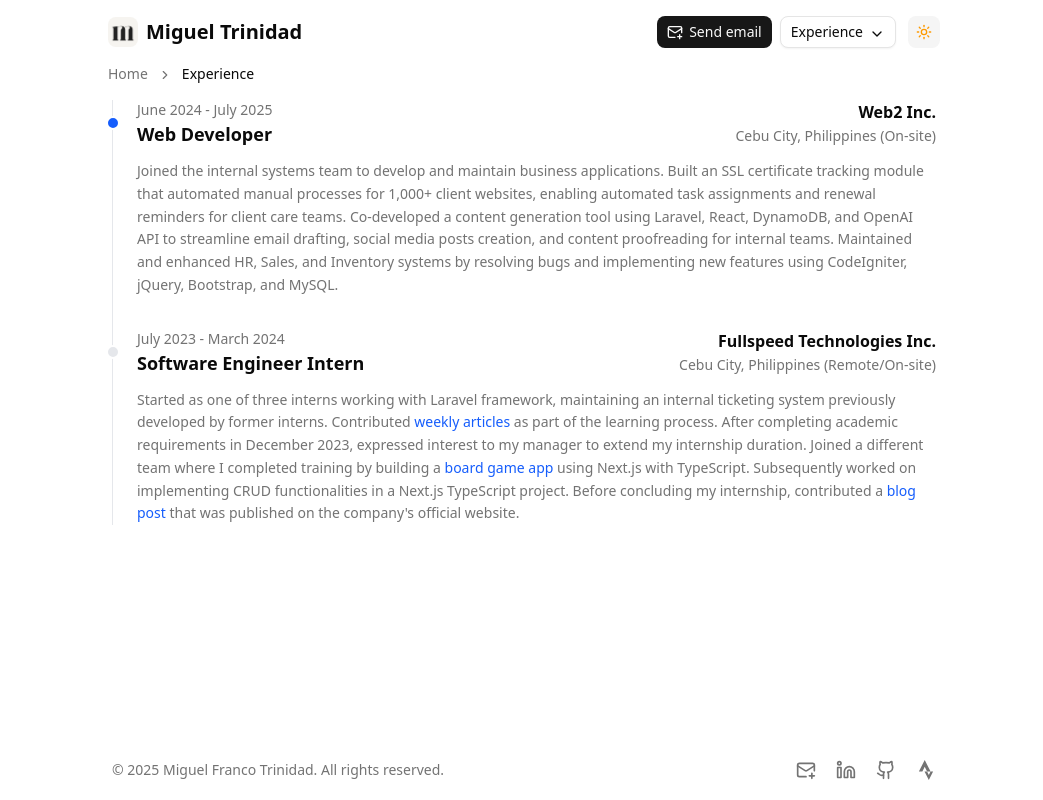
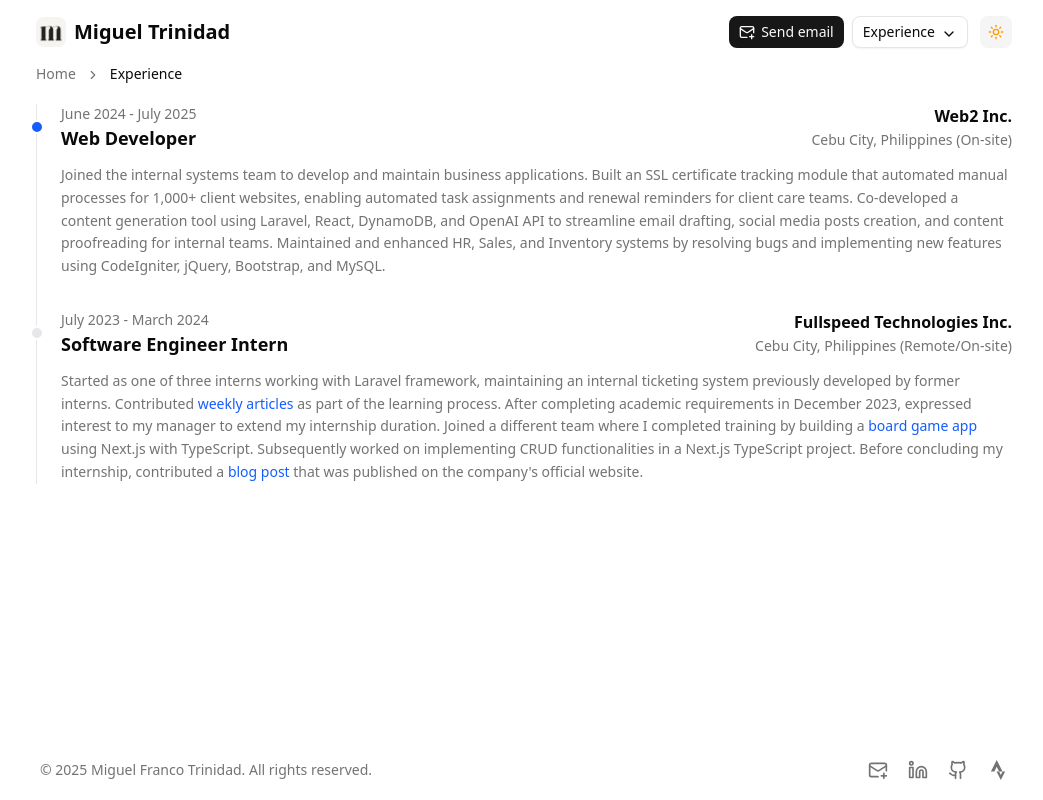
Before and after one commit to migstt/portfolio, a Next.js app: page /experience in a window 1280 px wide. Shown: the whole page, without its empty margins (116-1159 px from the left). Built offline with nearby package versions, Linux system fonts and the light colour scheme.

Commit message:
layout adjustments

```diff
--- a/src/app/experience/page.tsx
+++ b/src/app/experience/page.tsx
@@ -8,7 +8,7 @@ export const metadata: Metadata = createPageMetadata.experience();
 export default function ExperiencePage() {
   return (
     <SubpageLayout pageTitle="Experience">
-      <div className="animate-slide-up-1 px-1">
+      <div className="animate-slide-up-1">
         <ol className="relative border-s border-gray-200 dark:border-gray-700">
           {experiences.map((exp, index) => (
             <li
--- a/src/app/page.tsx
+++ b/src/app/page.tsx
@@ -31,6 +31,7 @@ export default async function Home() {
     <Layout>
       <section className="space-y-6">
         <div className="space-y-2">
+
           <div className="grid grid-cols-1 lg:grid-cols-5 md:grid-cols-2 gap-2">
             <div className="lg:col-span-3 md:col-span-1 flex flex-col gap-4 animate-slide-up-1">
               <About />
@@ -39,6 +40,7 @@ export default async function Home() {
               <Experience />
             </div>
           </div>
+
           <div className="grid grid-cols-1 lg:grid-cols-6 md:grid-cols-2 gap-2 items-stretch">
             <div className="lg:col-span-3 md:col-span-1 h-full min-h-0 animate-slide-up-3">
               <TechStack />
--- a/src/components/cards/About.tsx
+++ b/src/components/cards/About.tsx
@@ -4,7 +4,7 @@ import { aboutText } from "@/data/portfolioData";
 
 export function About() {
   return (
-    <Card>
+    <Card className="h-full">
       <CardHeader className="flex items-center justify-between">
         <CardTitle className="flex items-center gap-2">
           <CircleUserRound className="w-4 h-4" />
--- a/src/components/layout/LayoutContainer.tsx
+++ b/src/components/layout/LayoutContainer.tsx
@@ -13,7 +13,7 @@ export function LayoutContainer({
 }: LayoutContainerProps) {
   return (
     <div
-      className={`mx-auto max-w-5xl sm:px-12 lg:px-20 ${className}`}
+      className={`mx-auto max-w-5xl sm:px-12 lg:px-2 ${className}`}
       style={style}
     >
       {children}
--- a/src/components/layout/SubpageLayout.tsx
+++ b/src/components/layout/SubpageLayout.tsx
@@ -25,7 +25,7 @@ export function SubpageLayout({
       <LayoutContainer className={`flex flex-col flex-1 w-full ${className}`}>
         <SubpageHeader />
         <DynamicBreadcrumb pageTitle={pageTitle} />
-        <main className="p-4 flex-1">{children}</main>
+        <main className="px-4 py-2 mt-3 flex-1">{children}</main>
         <Footer />
       </LayoutContainer>
     </div>
```
